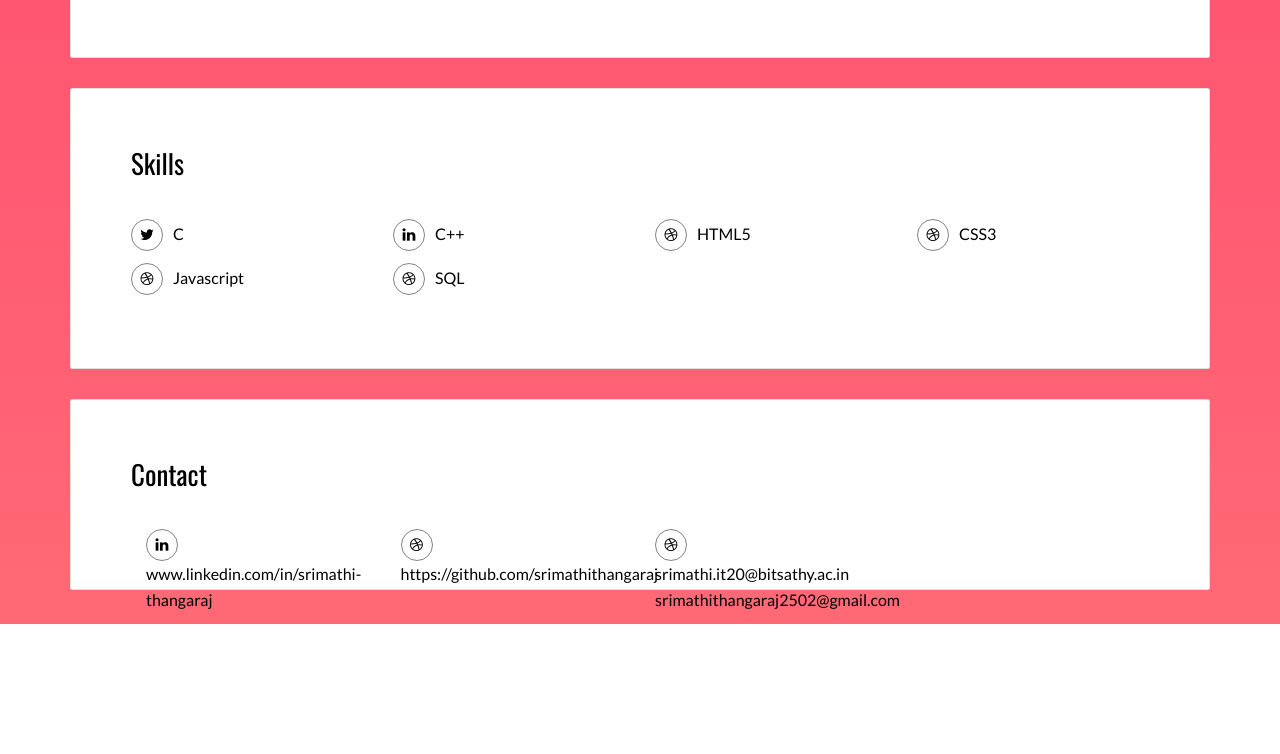
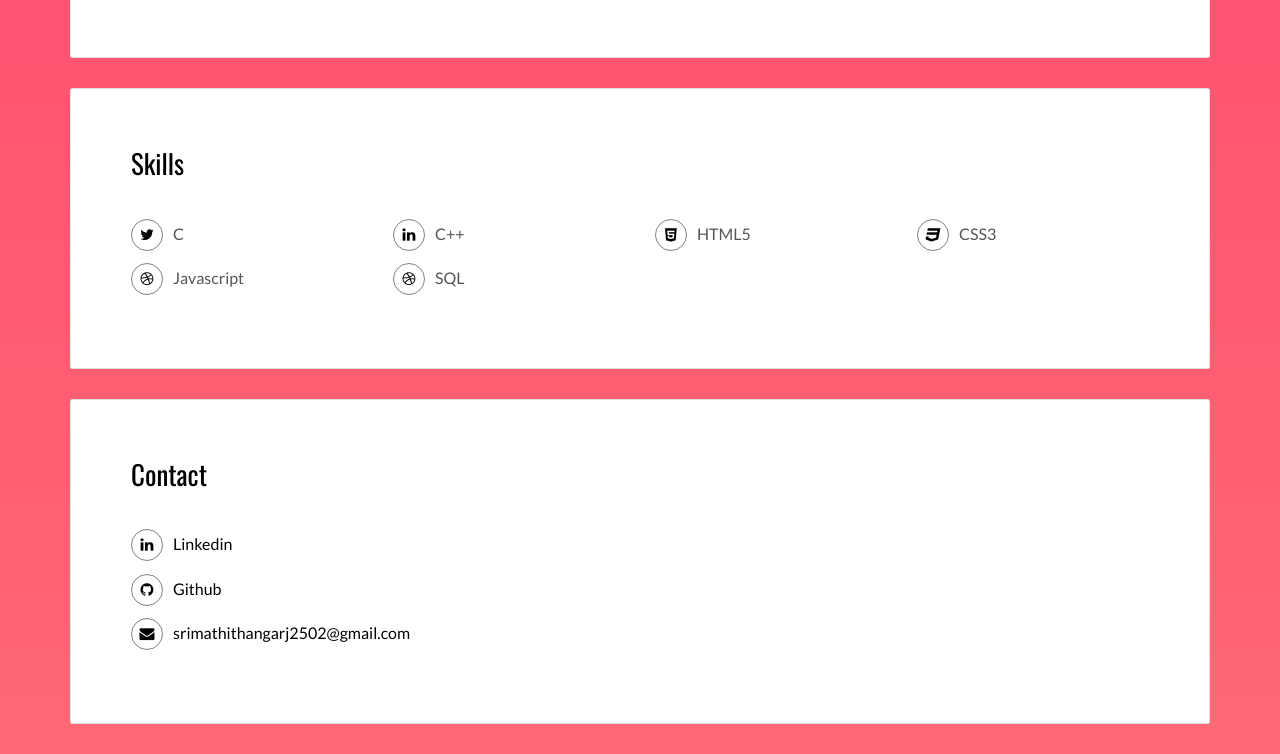
Before and after one commit to srimathithangaraj/PORTFOLIO, a plain HTML site: page index.html in a window 1280 px wide. Shown: the part 2797-3551 px from the top of the page. Before the commit the page ends 3421 px from the top, so only its background shows below. Drawn offline with nearby package versions, Linux system fonts and the light colour scheme.

Commit message:
Update index.html

```diff
--- a/index.html
+++ b/index.html
@@ -158,29 +158,28 @@
           </div>
           </div>
         </div>
-
-        <div class="card">
+     <div class="card">
           <div class="card-block">
             <h2>Skills</h2>
             <div class="row">
 
               <div class="col-md-3">
-                <p class="social-buttons"><a href="https://twitter.com/" title=""><span class="social-round-icon fa-icon"><i class="fa fa-twitter"></i></span>C</a></p>
+                <p class="social-buttons"><span class="social-round-icon fa-icon"><i class="fa fa-twitter"></i></span>C</a></p>
               </div>
               <div class="col-md-3">
-                <p class="social-buttons"><a href="https://www.linkedin.com/" title=""><span class="social-round-icon fa-icon"><i class="fa fa-linkedin"></i></span>C++</a></p>
+                <p class="social-buttons"><span class="social-round-icon fa-icon"><i class="fa fa-linkedin"></i></span>C++</a></p>
               </div>
               <div class="col-md-3">
-                <p class="social-buttons"><a href="https://dribbble.com/" title=""><span class="social-round-icon fa-icon"><i class="fa fa-dribbble"></i></span>HTML5</a></p>
+                <p class="social-buttons"><span class="social-round-icon fa-icon"><i class="fa fa-html5"></i></span>HTML5</a></p>
               </div>
               <div class="col-md-3">
-                <p class="social-buttons"><a href="https://dribbble.com/" title=""><span class="social-round-icon fa-icon"><i class="fa fa-dribbble"></i></span>CSS3</a></p>
+                <p class="social-buttons"><span class="social-round-icon fa-icon"><i class="fa fa-css3"></i></span>CSS3</a></p>
               </div>
               <div class="col-md-3">
-                <p class="social-buttons"><a href="https://dribbble.com/" title=""><span class="social-round-icon fa-icon"><i class="fa fa-dribbble"></i></span>Javascript</a></p>
+                <p class="social-buttons"><span class="social-round-icon fa-icon"><i class="fa fa-dribbble"></i></span>Javascript</a></p>
               </div>
               <div class="col-md-3">
-                <p class="social-buttons"><a href="https://dribbble.com/" title=""><span class="social-round-icon fa-icon"><i class="fa fa-dribbble"></i></span>SQL</a></p>
+                <p class="social-buttons"><span class="social-round-icon fa-icon"><i class="fa fa-dribbble"></i></span>SQL</a></p>
               </div>
             </div>
           </div>
@@ -189,16 +188,17 @@
         <div class="card">
           <div class="card-block">
             <h2>Contact</h2>
-            <div class="col-md-3">
-              <p class="social-buttons"><a href="https://www.linkedin.com/" title=""><span class="social-round-icon fa-icon"><i class="fa fa-linkedin"></i></span>www.linkedin.com/in/srimathi-thangaraj</a></p>
+            <div class="row">
+            <div class="col-md-12">
+              <p class="social-buttons"><a href="www.linkedin.com/in/srimathi-thangaraj" title=""><span class="social-round-icon fa-icon"><i class="fa fa-linkedin"></i></span>Linkedin</a></p>
             </div>
-            <div class="col-md-3">
-              <p class="social-buttons"><a href="https://dribbble.com/" title=""><span class="social-round-icon fa-icon"><i class="fa fa-dribbble"></i></span>https://github.com/srimathithangaraj</a></p>
+            <div class="col-md-12">
+              <p class="social-buttons"><a href="https://github.com/srimathithangaraj" title=""><span class="social-round-icon fa-icon"><i class="fa fa-github"></i></span>Github</a></p>
             </div>
-            <div class="col-md-3">
-              <p class="social-buttons"><a href="https://dribbble.com/" title=""><span class="social-round-icon fa-icon"><i class="fa fa-dribbble"></i></span>srimathi.it20@bitsathy.ac.in<br>srimathithangaraj2502@gmail.com</a></p>
+            <div class="col-md-12">
+              <p class="social-buttons"><a href="https://dribbble.com/" title=""><span class="social-round-icon fa-icon"><i class="fa fa-envelope"></i></span>srimathithangarj2502@gmail.com</a></p>
             </div>
-
+           </div>
           </div>
         </div>
 
```
